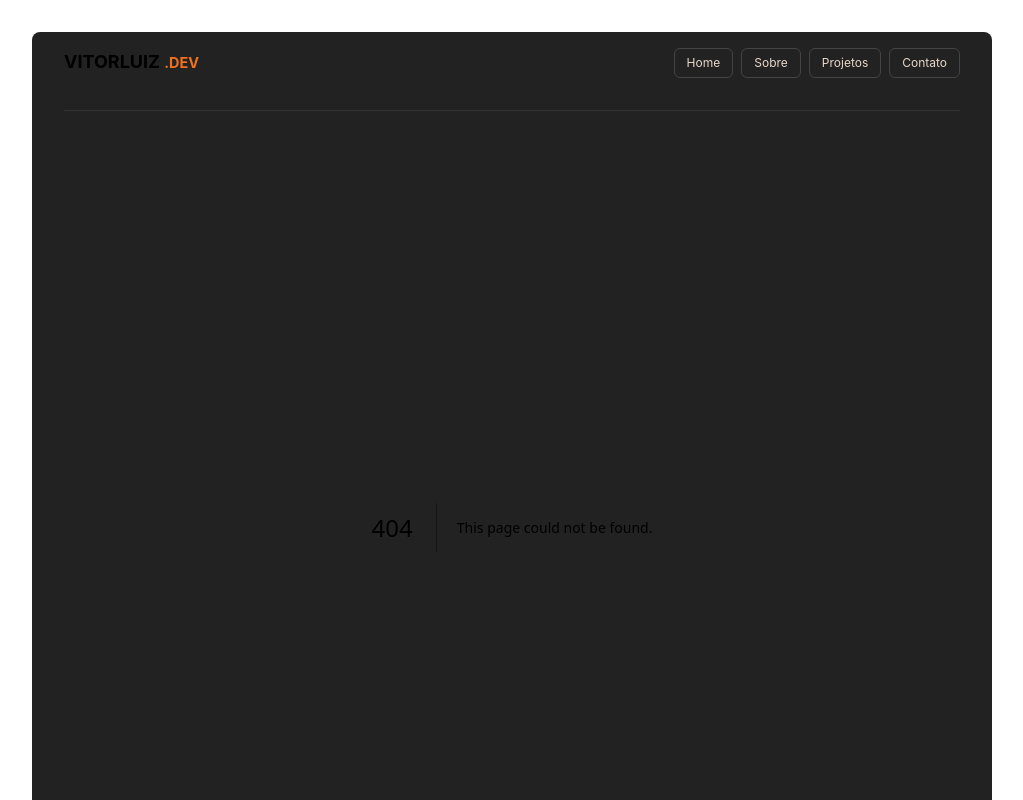
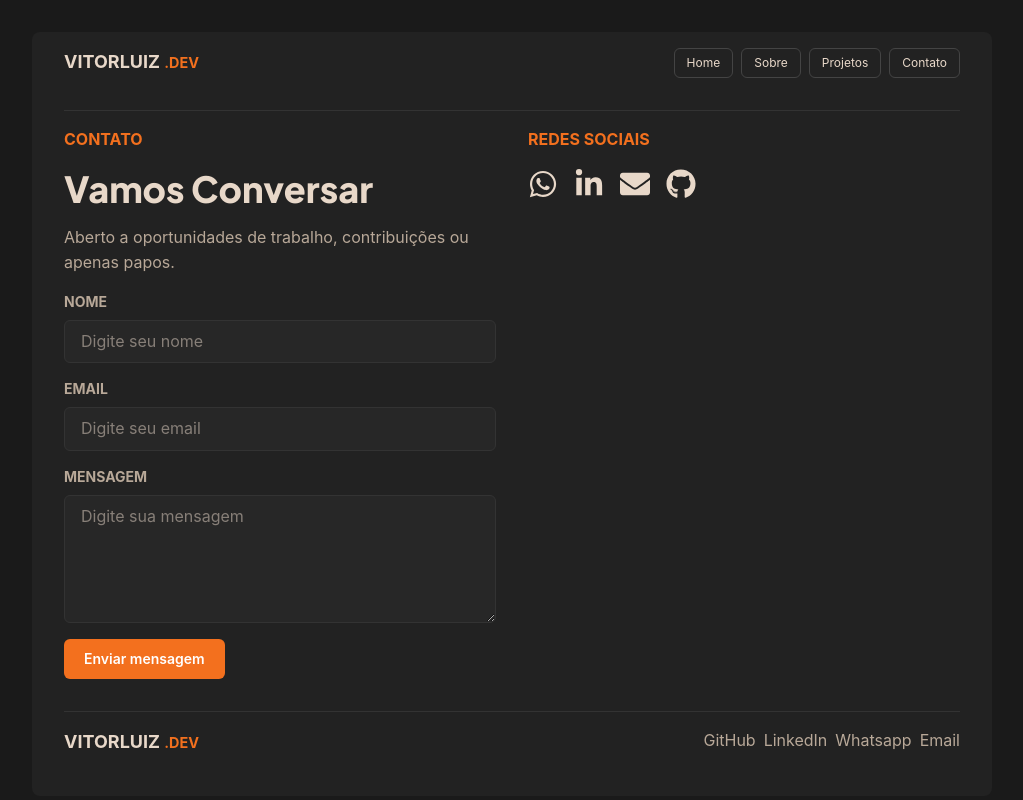
Before and after one commit to Biurifin023/portifolio-dev, a Next.js app: page /page-contact in a window 1280 px wide. Before the commit this address had no page. Shown: the top 800 px of the page, without its empty margins (128-1151 px from the left). Built offline with nearby package versions, Linux system fonts and the light colour scheme.

Commit message:
Content Page Contact

```diff
--- a/src/app/page-about/page.tsx
+++ b/src/app/page-about/page.tsx
@@ -16,7 +16,7 @@ export default function PageAbout() {
                             <small className="text-muted  ">Jul/2026</small>
                         </div>
                         <div className="border-l-2 border-primary">
-                            <h3 className="ml-4">ADS - Análise e Desenvolvimento de Sistemas</h3>
+                            <h3 className="ml-4 font-bold">ADS - Análise e Desenvolvimento de Sistemas</h3>
                             <small className="ml-4 text-muted">UNINTER</small>
                         </div>
                     </div>
@@ -26,7 +26,7 @@ export default function PageAbout() {
                             <small className="text-muted  ">Jan/2026</small>
                         </div>
                         <div className="border-l-2 border-primary">
-                            <h3 className="ml-4">Formação FullStack</h3>
+                            <h3 className="ml-4 font-bold">Formação FullStack</h3>
                             <small className="ml-4 text-muted">RocketSeat</small>
                         </div>
                     </div>
--- /dev/null
+++ b/src/app/page-contact/page.tsx
@@ -0,0 +1,49 @@
+import Input from "../utils/input"
+import BtnAccent from "../utils/Buttons/Btn-accent"
+import Textarea from "../utils/text-area"
+import Link from "next/link"
+import { FaGithub, FaWhatsapp, FaLinkedinIn, FaEnvelope } from "react-icons/fa"
+
+export default function PageContact() {
+    return (
+        <>
+            <div className="flex gap-8">
+                <div className="flex-1">
+                    <div className="flex flex-col gap-4">
+                        <h3 className="uppercase text-primary font-bold">Contato</h3>
+                        <h1 className="font-display text-4xl">Vamos Conversar</h1>
+                        <p className="text-muted">Aberto a oportunidades de trabalho, contribuições ou apenas papos.</p>
+                    </div>
+
+                    <div className="flex flex-col gap-4 py-4">
+                        <Input
+                            label="Nome"
+                            placeholder="Digite seu nome" />
+                        <Input label="Email" placeholder="Digite seu email" />
+                        <Textarea label="Mensagem" placeholder="Digite sua mensagem" />
+                        <BtnAccent>Enviar mensagem</BtnAccent>
+                    </div>
+                </div>
+
+                <div className="flex-1">
+                    <h2 className="uppercase text-primary font-bold">Redes Sociais</h2>
+                    <div className="flex gap-4 py-4">
+                        <Link
+                            className="text-3xl hover:text-primary transition-all duration-200"
+                            href="https://wa.me/5524998535387"><FaWhatsapp /></Link>
+                        <Link
+                            className="text-3xl hover:text-primary transition-all duration-200"
+                            href="https://wa.me/5524998535387"><FaLinkedinIn /></Link>
+                        <Link
+                            className="text-3xl hover:text-primary transition-all duration-200"
+                            href="https://wa.me/5524998535387"><FaEnvelope /></Link>
+                        <Link
+                            className="text-3xl hover:text-primary transition-all duration-200"
+                            href="https://wa.me/5524998535387"><FaGithub /></Link>
+                    </div>
+
+                </div>
+            </div>
+        </>
+    )
+}
--- /dev/null
+++ b/src/app/utils/input.tsx
@@ -0,0 +1,15 @@
+import { InputHTMLAttributes } from "react"
+
+type InputProps = InputHTMLAttributes<HTMLInputElement> & {
+    label?: string
+}
+
+export default function Input({label , className, ...props }: InputProps) {
+    return (
+        <div className="flex flex-col gap-2">
+            {label && <label className="text-sm uppercase font-bold text-muted">{label}</label>}
+            <input className={`${className} w-full rounded-md border border-border bg-card px-4 py-2 focus:outline-none focus:ring-2 focus:ring-primary hover:border-primary`} {...props} />
+        </div>
+
+    )
+}
--- /dev/null
+++ b/src/app/utils/text-area.tsx
@@ -0,0 +1,19 @@
+import { TextareaHTMLAttributes } from "react"
+
+type TextareaProps = TextareaHTMLAttributes<HTMLTextAreaElement> & {
+  label?: string
+}
+
+export default function Textarea({ label, className, ...props }: TextareaProps) {
+  return (
+    <div className="flex flex-col gap-2">
+      {label && (
+        <label className="text-sm uppercase font-bold text-muted">{label}</label>
+      )}
+      <textarea
+        className={`${className ?? ""} w-full rounded-md border border-border bg-card px-4 py-2 focus:outline-none focus:ring-2 focus:ring-primary hover:border-primary resize-y min-h-32`}
+        {...props}
+      />
+    </div>
+  )
+}
```
